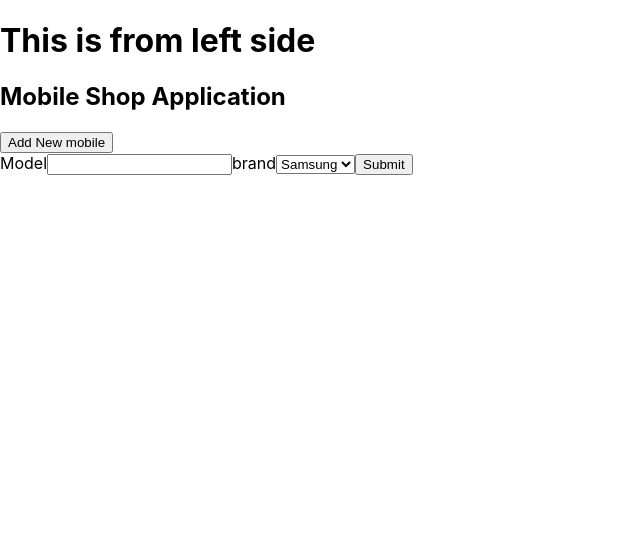
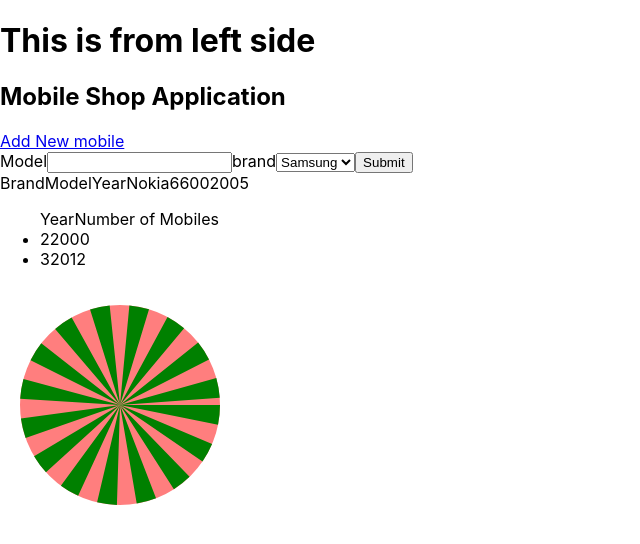
Before and after one commit to AnasOkasha-chambaam/ThinkLoud-task, a React (Create React App) app: page / in a window 1280 px wide. Shown: the top 544 px of the page, without its empty margins (0-640 px from the left). Built offline with nearby package versions, Linux system fonts and the light colour scheme.

Commit message:
the HTML has been finished

```diff
--- a/package.json
+++ b/package.json
@@ -8,6 +8,7 @@
     "@testing-library/user-event": "^12.8.3",
     "react": "^17.0.2",
     "react-dom": "^17.0.2",
+    "react-router-dom": "^5.2.0",
     "react-scripts": "4.0.3",
     "web-vitals": "^1.1.1"
   },
--- /dev/null
+++ b/src/Add.js
@@ -0,0 +1,18 @@
+import AddLeftSide from "./components/AddLeftSide";
+import AddRightSide from "./components/AddRightSide";
+import { Link } from "react-router-dom";
+function addNewPhone() {
+  return (
+    <div className="container">
+      <span className="the-header">Add Mobile</span>
+      <form>
+        <AddLeftSide />
+        <AddRightSide />
+        <Link to="/">back</Link>
+        <input type="submit" value="save" />
+      </form>
+    </div>
+  );
+}
+
+export default addNewPhone;
--- a/src/App.js
+++ b/src/App.js
@@ -1,10 +1,12 @@
 import LeftSid from "./components/infos";
-
+import RightCharts from "./components/RightCharts";
+// add name to inputs V.I
 function App() {
   return (
-    <div className="App">
+    <div className="App container">
       {/* <h1>Hi From REACT JS</h1> */}
       <LeftSid classNam="left-side" />
+      <RightCharts classNam="right-side" />
     </div>
   );
 }
--- /dev/null
+++ b/src/AppRouter.js
@@ -0,0 +1,14 @@
+import { Route, BrowserRouter as Router, Switch, Link } from "react-router-dom";
+import App from "./App";
+import Add from "./Add";
+
+export default function AppRouter() {
+  return (
+    <Router>
+      <Switch>
+        <Route path="/" exact component={App} />
+        <Route path="/add-new-phone" exact component={Add} />
+      </Switch>
+    </Router>
+  );
+}
--- /dev/null
+++ b/src/components/AddLeftSide.js
@@ -0,0 +1,33 @@
+function AddLeftSide() {
+  return (
+    <div className="left-side">
+      <label for="model">Model</label>
+      <input type="text" id="model" placeholder="Samsung S6" />
+
+      <label for="year">Manufacture Year</label>
+      <input type="text" id="year" placeholder="Samsung S6" />
+
+      <label for="brand">Model</label>
+      <select id="brand">
+        <option value="nokia">Nokia</option>
+        <option value="samsung" selected>
+          Samsung
+        </option>
+        <option value="apple">Apple</option>
+        <option value="sony">Sony</option>
+      </select>
+
+      <label for="memory">Memory</label>
+      <select id="memory">
+        <option value="8">8 GB</option>
+        <option value="128" selected>
+          128 GB
+        </option>
+        <option value="64">64 GB</option>
+        <option value="32">32 GB</option>
+      </select>
+    </div>
+  );
+}
+
+export default AddLeftSide;
--- /dev/null
+++ b/src/components/AddRightSide.js
@@ -0,0 +1,40 @@
+function AddrightSide() {
+  return (
+    <div className="add-right-side">
+      <span className="choices a-col">
+        <input type="checkbox" name="dual-sim" id="duos" />
+        <label for="duos">Dual Sim</label>
+
+        <input type="checkbox" name="nfc" id="nfc" />
+        <label for="nfc">NFC</label>
+
+        <input type="checkbox" name="_4g" id="_4g" />
+        <label for="_4g">4G</label>
+      </span>
+      <span className="a-col">Screen</span>
+      <span className="choices a-col">
+        <input type="radio" name="the-screen" id="_4inch" />
+        <label for="_4inch">4"</label>
+
+        <input type="radio" name="the-screen" id="_5inch" />
+        <label for="_5inch">5"</label>
+
+        <input type="radio" name="the-screen" id="_6inch" />
+        <label for="_6inch">6"</label>
+      </span>
+      <span className="a-col">Color</span>
+      <span className="choices a-col">
+        <input type="radio" name="the-color" id="white" />
+        <label for="white">4"</label>
+
+        <input type="radio" name="the-color" id="black" />
+        <label for="black">5"</label>
+
+        <input type="radio" name="the-color" id="gold" />
+        <label for="gold">6"</label>
+      </span>
+    </div>
+  );
+}
+
+export default AddrightSide;
--- /dev/null
+++ b/src/components/PhonesList.js
@@ -0,0 +1,32 @@
+const PhonesList = ({ classNam }) => {
+  return (
+    <div className={classNam}>
+      <span className="grid-component">
+        <i></i>
+        Brand
+      </span>
+      <span className="grid-component">
+        <i></i>
+        Model
+      </span>
+      <span className="grid-component">
+        <i></i>
+        Year
+      </span>
+      <span className="grid-component">
+        <i></i>
+        Nokia
+      </span>
+      <span className="grid-component">
+        <i></i>
+        6600
+      </span>
+      <span className="grid-component">
+        <i></i>
+        2005
+      </span>
+    </div>
+  );
+};
+
+export default PhonesList;
--- /dev/null
+++ b/src/components/RightCharts.js
@@ -0,0 +1,47 @@
+const RightCharts = ({ classNam }) => {
+  return (
+    <div className={classNam}>
+      <div className="bar-chart-container">
+        <ul className="bar-chart">
+          <span className="after">Year</span>
+          <span className="before">Number of Mobiles</span>
+          <li className="bar" dataNumber={2}>
+            <span className="after">2</span>
+            <span className="before">2000</span>
+          </li>
+          <li className="bar" dataNumber={3}>
+            <span className="after">3</span>
+            <span className="before">2012</span>
+          </li>
+        </ul>
+      </div>
+      <div className="circle-chart-container">
+        <svg width="240px" height="240px">
+          {/* <circle cx="400px" cy="400px" r="350px" fill="black" /> */}
+          <circle
+            className="a-strib"
+            cx="120px"
+            cy="120px"
+            r="50px"
+            fill="transparent"
+            stroke="red"
+            strokeWidth="100px"
+            opacity="0.5"
+          />
+          <circle
+            className="a-strib"
+            cx="120px"
+            cy="120px"
+            r="50px"
+            fill="transparent"
+            stroke="green"
+            strokeWidth="100px"
+            strokeDasharray="10px"
+          />
+        </svg>
+      </div>
+    </div>
+  );
+};
+
+export default RightCharts;
--- a/src/components/SearchForm.js
+++ b/src/components/SearchForm.js
@@ -1,8 +1,11 @@
+import { Link } from "react-router-dom";
 const SearchForm = (props) => {
   return (
     <div className={props.classNam}>
       <h2>Mobile Shop Application</h2>
-      <button id="add-new-mob">Add New mobile</button>
+      <Link id="add-new-mob" to="/add-new-phone">
+        Add New mobile
+      </Link>
       <form>
         <label>Model</label>
         <input type="text" id="model-name" />
--- a/src/components/infos.js
+++ b/src/components/infos.js
@@ -1,10 +1,12 @@
 import SearchForm from "./SearchForm";
+import PhonesList from "./PhonesList";
 
 const LeftSide = (props) => {
   return (
     <div className={props.classNam}>
       <h1>This is from left side</h1>
       <SearchForm classNam="search-form" />
+      <PhonesList classNam="phone-list" />
     </div>
   );
 };
--- a/src/index.js
+++ b/src/index.js
@@ -1,14 +1,14 @@
-import React from 'react';
-import ReactDOM from 'react-dom';
-import './index.css';
-import App from './App';
-import reportWebVitals from './reportWebVitals';
-
+import React from "react";
+import ReactDOM from "react-dom";
+import "./index.css";
+import AppRouter from "./AppRouter";
+import App from "./App";
+import reportWebVitals from "./reportWebVitals";
 ReactDOM.render(
   <React.StrictMode>
-    <App />
+    <AppRouter />
   </React.StrictMode>,
-  document.getElementById('root')
+  document.getElementById("root")
 );
 
 // If you want to start measuring performance in your app, pass a function
```
Also changed, not shown: 1 other file (tests, documents, lock files or other folders).
